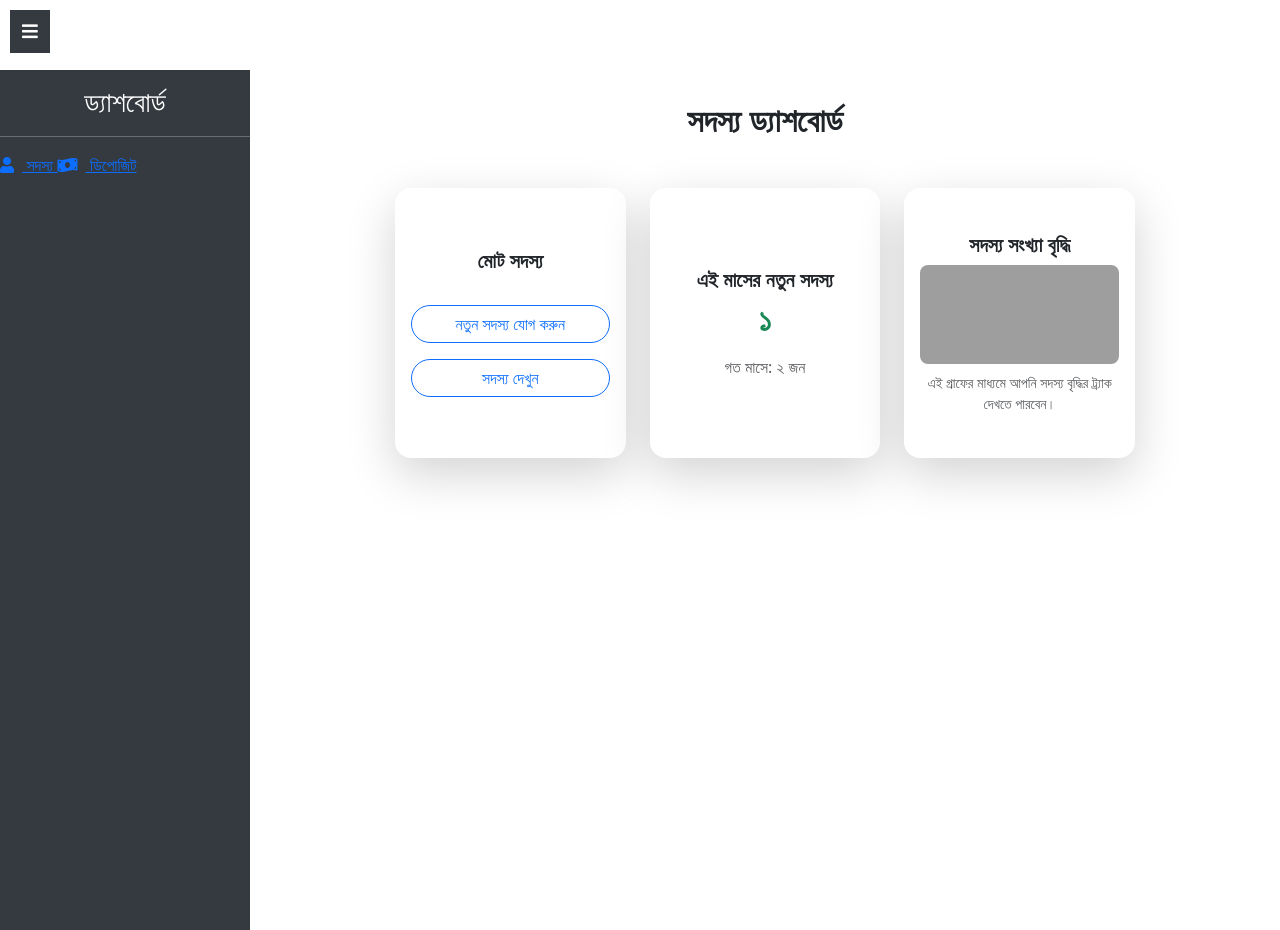
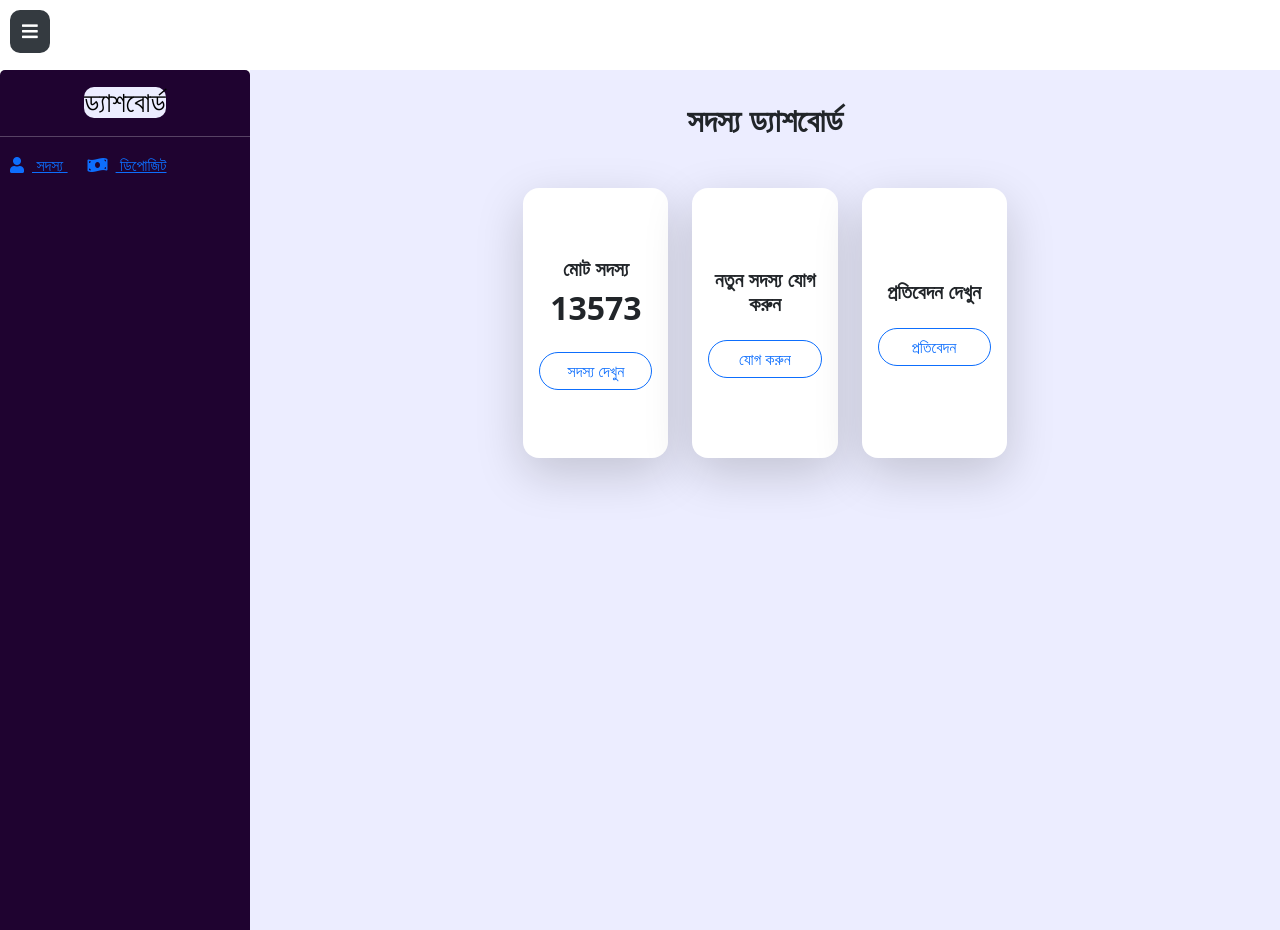
Before and after one commit to mdmahedihassanshuvo/meal-calculation, a Django app: page /content/member/ in a window 1280 px wide. Run offline with Django 4.2, Linux system fonts and the light colour scheme; some libraries are stand-ins or nearby versions; some web fonts are replaced; grey boxes are pictures that could not be loaded.

Commit message:
member page complete

```diff
--- a/content/templates/content/member.html
+++ b/content/templates/content/member.html
@@ -11,12 +11,8 @@
     <div class="col-md-6 col-lg-4">
       <div class="card shadow-lg border-0 rounded-4 text-center h-100" style="min-height: 270px;">
         <div class="card-body d-flex flex-column justify-content-center">
-          <h5 class="card-title fw-bold kalpurush">মোট সদস্য</h5>
+          <h5 class="card-title fw-bold kalpurush pointer">মোট সদস্য</h5>
           <h2 class="fw-bold sutonny members"></h2>
-          <!-- Trigger Modal Button -->
-          <button type="button" class="btn btn-outline-primary rounded-pill px-4 mt-3" data-bs-toggle="modal" data-bs-target="#createMemberModal">
-            নতুন সদস্য যোগ করুন
-          </button>
           <button type="button" class="btn btn-outline-primary rounded-pill px-4 mt-3" id="member_list" data-bs-toggle="modal" data-bs-target="#memberListModal">
             সদস্য দেখুন
           </button>
@@ -28,9 +24,10 @@
     <div class="col-md-6 col-lg-4">
       <div class="card shadow-lg border-0 rounded-4 text-center h-100" style="min-height: 270px;">
         <div class="card-body d-flex flex-column justify-content-center">
-          <h5 class="card-title fw-bold kalpurush">এই মাসের নতুন সদস্য</h5>
-          <h2 class="fw-bold text-success">১</h2>
-          <p class="text-muted mt-2 mb-0">গত মাসে: ২ জন</p>
+          <h5 class="card-title fw-bold kalpurush pointer">নতুন সদস্য যোগ করুন</h5>
+          <button type="button" class="btn btn-outline-primary rounded-pill px-4 mt-3" data-bs-toggle="modal" data-bs-target="#createMemberModal">
+            যোগ করুন
+          </button>
         </div>
       </div>
     </div>
@@ -39,9 +36,10 @@
     <div class="col-md-6 col-lg-4">
       <div class="card shadow-lg border-0 rounded-4 text-center h-100" style="min-height: 270px;">
         <div class="card-body d-flex flex-column justify-content-center">
-          <h5 class="card-title fw-bold kalpurush">সদস্য সংখ্যা বৃদ্ধি</h5>
-          <img src="https://source.unsplash.com/300x150/?chart,graph" alt="Chart" class="img-fluid rounded-3 mb-2">
-          <small class="text-muted">এই গ্রাফের মাধ্যমে আপনি সদস্য বৃদ্ধির ট্র্যাক দেখতে পারবেন।</small>
+          <h5 class="card-title fw-bold kalpurush pointer">প্রতিবেদন দেখুন</h5>
+          <button type="button" class="btn btn-outline-primary rounded-pill px-4 mt-3" data-bs-toggle="modal" data-bs-target="#createMemberModal">
+            প্রতিবেদন
+          </button>
         </div>
       </div>
     </div>
@@ -123,7 +121,6 @@
       });
     });
 
-    $('#member_list').on('click', function() {
     $.ajax({
       type: 'GET',
       url: "{% url 'member_list' %}",
@@ -131,36 +128,39 @@
         'X-CSRFToken': '{{ csrf_token }}'
       },
       success: function(members) {
-          const container = $('#memberCardContainer');
-          container.empty();
+        // const container = $('#memberCardContainer');
+        // container.empty();
         $('.members').empty();
         $('.members').text(members.length);
 
-          if (members.length === 0) {
-            container.append('<p class="text-center">কোন সদস্য পাওয়া যায়নি।</p>');
-          } else {
-            members.forEach(function(member) {
-              const card = `
-                <div class="col-md-4 col-lg-3">
-                  <div class="card shadow-sm border-0 rounded-4 text-center h-100">
-                    <div class="card-body d-flex flex-column justify-content-center">
-                      <img src="https://source.unsplash.com/100x100/?face,avatar" class="rounded-circle mb-3" alt="Avatar">
-                      <h5 class="fw-bold kalpurush mb-1">${member.name}</h5>
-                      <p class="text-muted mb-0">${member.nickname ? member.nickname : 'ডাকনাম নেই'}</p>
-                    </div>
-                  </div>
-                </div>
-              `;
-              container.append(card);
-            });
-          }
+        // if (members.length === 0) {
+        //   container.append('<p class="text-center">কোন সদস্য পাওয়া যায়নি।</p>');
+        // } else {
+        //   members.forEach(function(member) {
+        //     const card = `
+        //       <div class="col-md-4 col-lg-3">
+        //         <div class="card shadow-sm border-0 rounded-4 text-center h-100">
+        //           <div class="card-body d-flex flex-column justify-content-center">
+        //             <img src="https://source.unsplash.com/100x100/?face,avatar" class="rounded-circle mb-3" alt="Avatar">
+        //             <h5 class="fw-bold kalpurush mb-1">${member.name}</h5>
+        //             <p class="text-muted mb-0">${member.nickname ? member.nickname : 'ডাকনাম নেই'}</p>
+        //           </div>
+        //         </div>
+        //       </div>
+        //     `;
+        //     container.append(card);
+        //   });
+        // }
 
-          $('#memberListModal').modal('show');
+        // $('#memberListModal').modal('show');
       },
       error: function(xhr, status, error) {
         console.error(xhr.responseText);
       }
     });
+
+    $('#member_list').on('click', function() {
+
     })
 
   });
--- a/templates/base.html
+++ b/templates/base.html
@@ -25,12 +25,13 @@
 
         .sidebar {
             height: 100vh;
-            background-color: #343a40;
+            background-color: #1f0330;
             color: #fff;
             padding-top: 1rem;
             position: fixed;
             width: 250px;
             transition: all 0.3s ease;
+            border-radius: 5px;
         }
 
         .sidebar.collapsed {
@@ -41,6 +42,8 @@
             padding: 2rem;
             transition: all 0.3s ease;
             margin-left: 250px;
+            background-color: #ecedff;
+            min-height: calc(100vh - 70px);
         }
 
         .content.expanded {
@@ -57,6 +60,7 @@
             padding: 8px 12px;
             font-size: 18px;
             z-index: 1000;
+            border-radius: 10px;
         }
     </style>
 
--- a/templates/snippet/sidebar.html
+++ b/templates/snippet/sidebar.html
@@ -1,10 +1,17 @@
 <style>
     @import url('https://fonts.maateen.me/kalpurush/font.css');
-    h4 a {
+    .dashboard a {
         font-size: 28px;
         text-decoration: none;
-        color: #fff;
-        padding: 10px 20px !important;
+        background-color: #ecedff;
+        color: black;
+        margin: 0px 10px;
+        border-radius: 10px;
+    }
+
+    .link {
+        margin: 0px 10px;
+        border-radius: 10px;
     }
 
     h4.text-center {
@@ -15,7 +22,7 @@
     }
 </style>
 
-<h4 class="text-center">
+<h4 class="text-center dashboard">
     <a class="kalpurush" href="/">ড্যাশবোর্ড</a>
 </h4>
 <hr>
```
Also changed, not shown: 1 other file. Lines whose indentation alone changed are shown as unchanged.
